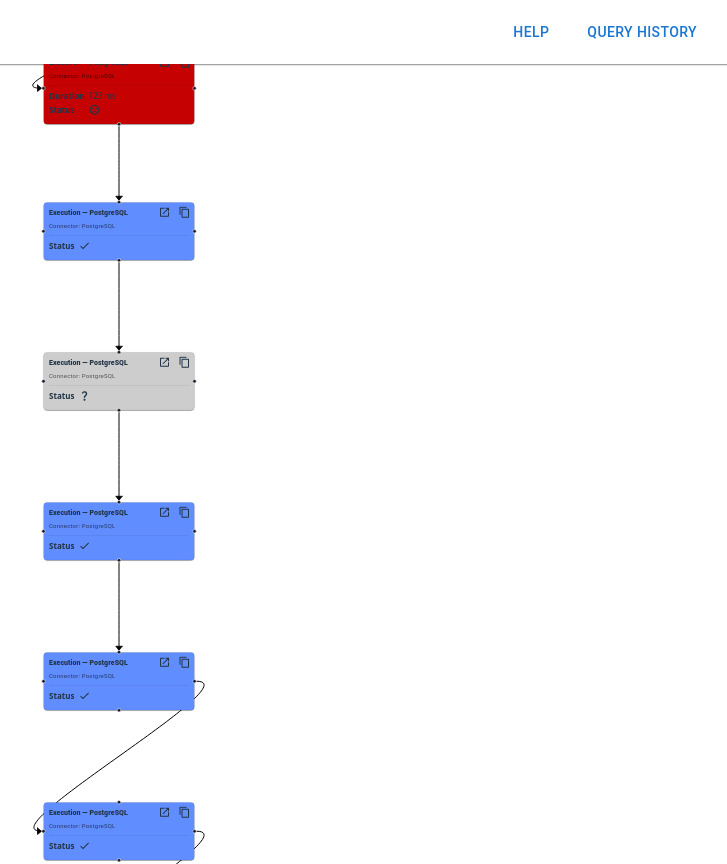
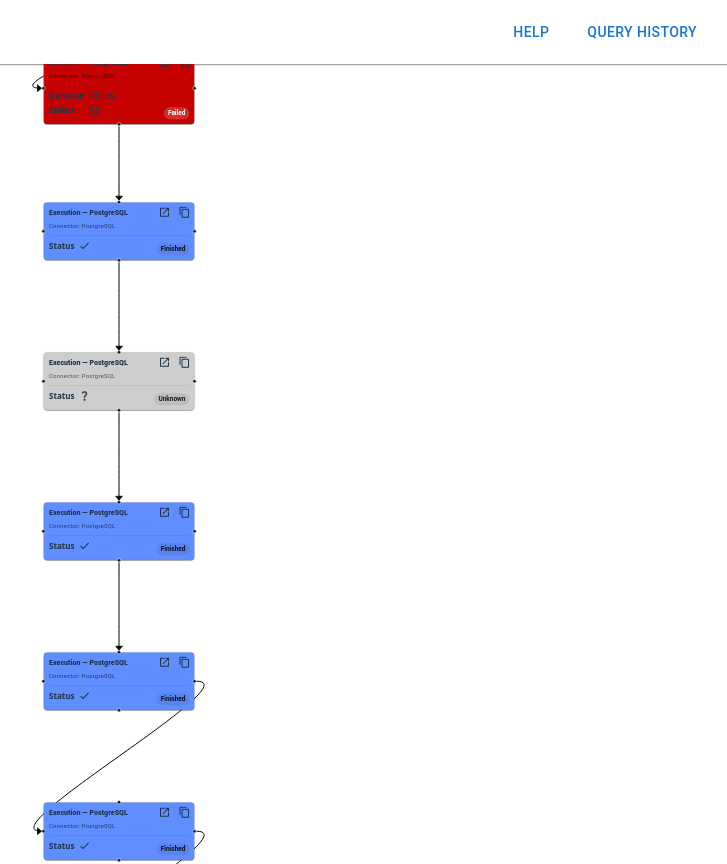
Before and after one commit to jackychen071404/Viz-TrinoFed, a React (Vite) app: page / in a window 1280 px wide. Shown: the whole page, without its empty margins (551-1278 px from the left). Built offline with nearby package versions, Linux system fonts and the light colour scheme.

Commit message:
added status chips

```diff
--- a/src/components/Node.tsx
+++ b/src/components/Node.tsx
@@ -170,11 +170,11 @@ function StatusChip({ status }: { status?: QueryNodeData["status"] }) {
   if (!status) return null;
   const color =
     status === "ok" ? "success" :
-    status === "idle" ? "info" :
+    status === "idle" ? "warning" :
     status === "failed" ? "error" :
     "default";
   const label = status.charAt(0).toUpperCase() + status.slice(1);
-  return <Chip size="small" color={color as any} label={label} sx={{ fontWeight: 600 }} />;
+  return <Chip size="small" color={color as any} label={label} sx={{ fontWeight: 600, position: 'absolute', bottom: 10, right: 10, padding:0 }} />;
 }
 
 export function QueryNode({
@@ -284,6 +284,7 @@ export function QueryNode({
                 m: 0,
                 display: "grid",
                 gap: 1,
+                padding: 1,
                 borderLeft: theme => `2px dashed ${theme.palette.divider}`,
               }}>
                 {children.map(child => (
@@ -332,7 +333,7 @@ export function QueryRFNode({ data }: { data: { node: QueryNodeData } }) {
         <Typography variant="subtitle2" sx={{ fontWeight: 800 }}>
           {n.title ?? n.stage}
         </Typography>
-        <Box sx={{ ml: 'auto' }}>{/* optional status chip */}</Box>
+        <Box sx={{ ml: 'auto' }}>{ StatusChip({ status: n.status })}</Box>
       </Box>
       {n.connector && (
         <Typography variant="caption" sx={{ color: 'text.secondary' }}>
```
